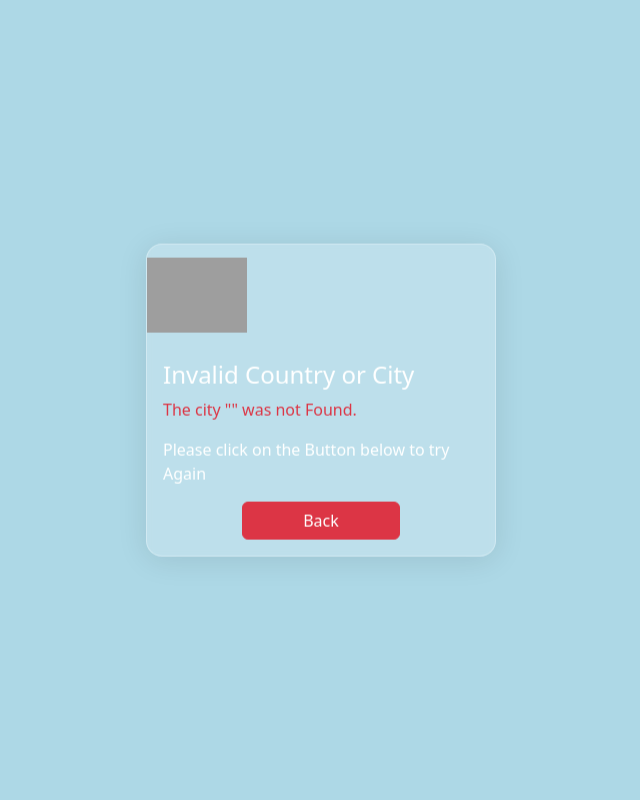
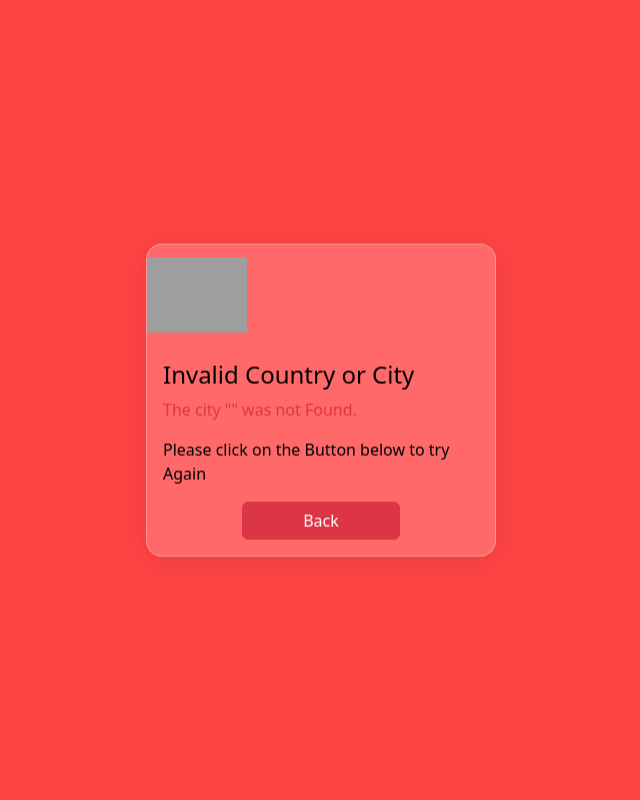
Before and after one commit to devXprogramming/weather, a Django app: template templates/error.html in a window 1280 px wide. Shown: the whole page, without its empty margins (319-959 px from the left). Run offline with Django 4.2, Linux system fonts and the light colour scheme; the template is opened without the code that fills it, so the values that code supplies are empty; some libraries are stand-ins or nearby versions; grey boxes are pictures that could not be loaded.

Commit message:
Updated Some Codes

```diff
--- a/static/error.css
+++ b/static/error.css
@@ -1,7 +1,7 @@
 body
 {
-    background: lightblue;
-    color: white;
+    background: rgb(255, 68, 68);
+    color: black;
 }
 
 .error-card
```
